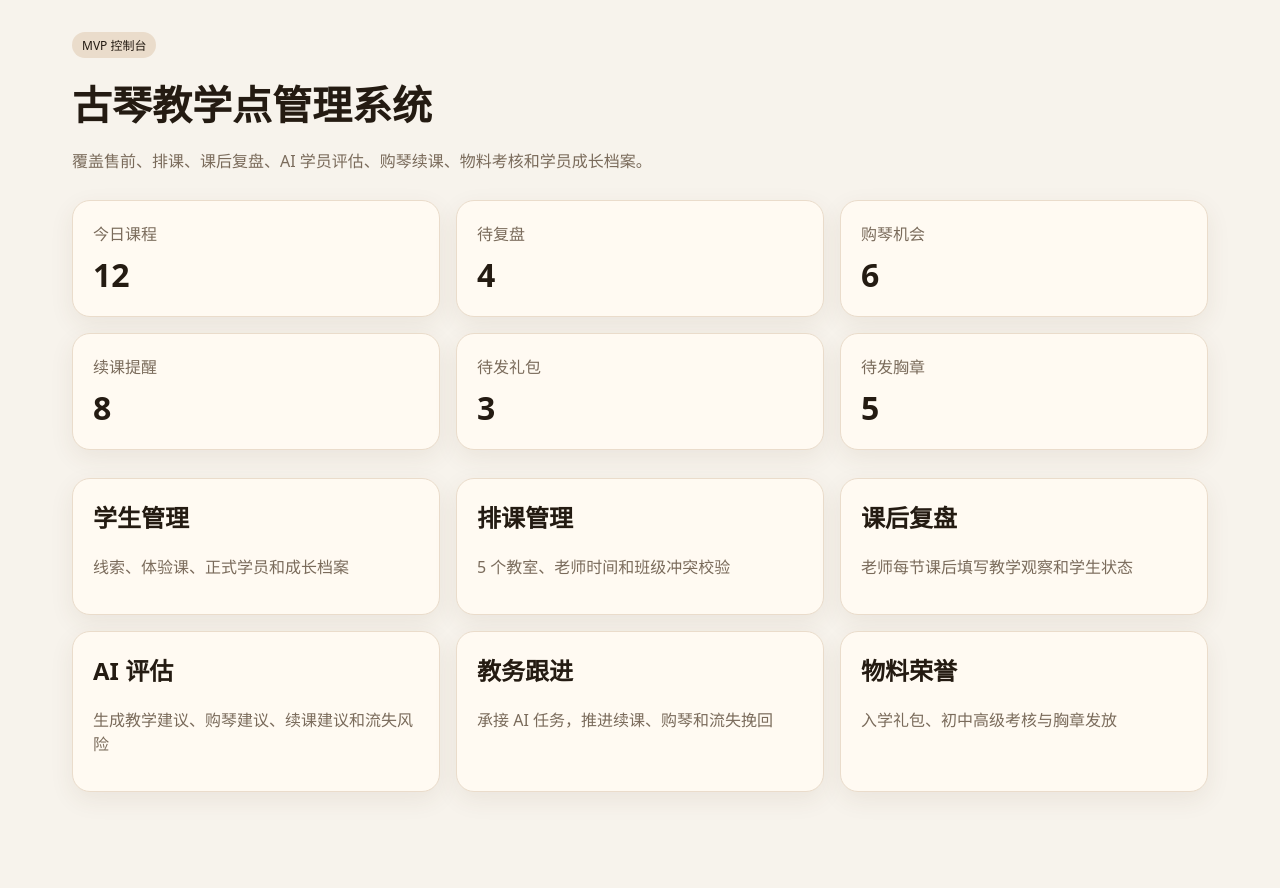
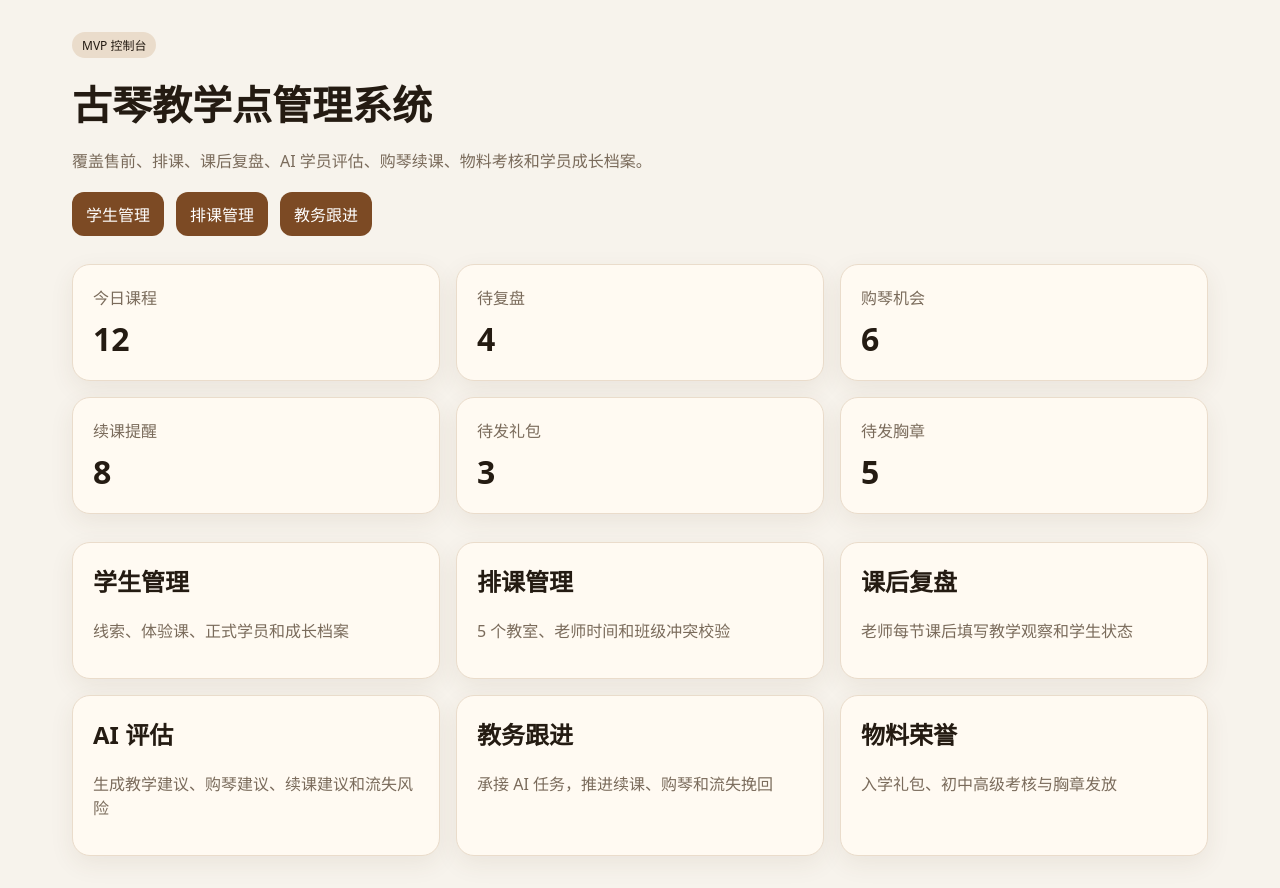
Before and after one commit to grydlmq/guqin-school-management, a Next.js app: page / in a window 1280 px wide. Before the commit the page ends 824 px from the top, so only its background shows below. Built offline with nearby package versions, Linux system fonts and the light colour scheme.

Commit message:
feat: add dashboard navigation links

```diff
--- a/app/page.tsx
+++ b/app/page.tsx
@@ -8,12 +8,12 @@ const stats = [
 ];
 
 const modules = [
-  ['学生管理', '线索、体验课、正式学员和成长档案'],
-  ['排课管理', '5 个教室、老师时间和班级冲突校验'],
-  ['课后复盘', '老师每节课后填写教学观察和学生状态'],
-  ['AI 评估', '生成教学建议、购琴建议、续课建议和流失风险'],
-  ['教务跟进', '承接 AI 任务，推进续课、购琴和流失挽回'],
-  ['物料荣誉', '入学礼包、初中高级考核与胸章发放'],
+  ['学生管理', '线索、体验课、正式学员和成长档案', '/students'],
+  ['排课管理', '5 个教室、老师时间和班级冲突校验', '/schedules'],
+  ['课后复盘', '老师每节课后填写教学观察和学生状态', '/schedules'],
+  ['AI 评估', '生成教学建议、购琴建议、续课建议和流失风险', '/followup-tasks'],
+  ['教务跟进', '承接 AI 任务，推进续课、购琴和流失挽回', '/followup-tasks'],
+  ['物料荣誉', '入学礼包、初中高级考核与胸章发放', '/students'],
 ];
 
 export default function HomePage() {
@@ -23,6 +23,11 @@ export default function HomePage() {
         <span className="badge">MVP 控制台</span>
         <h1 style={{ fontSize: 40, margin: '16px 0 8px' }}>古琴教学点管理系统</h1>
         <p className="muted">覆盖售前、排课、课后复盘、AI 学员评估、购琴续课、物料考核和学员成长档案。</p>
+        <div style={{ display: 'flex', gap: 12, marginTop: 20, flexWrap: 'wrap' }}>
+          <a className="button" href="/students">学生管理</a>
+          <a className="button" href="/schedules">排课管理</a>
+          <a className="button" href="/followup-tasks">教务跟进</a>
+        </div>
       </section>
 
       <section className="grid grid-3" style={{ marginBottom: 28 }}>
@@ -35,11 +40,11 @@ export default function HomePage() {
       </section>
 
       <section className="grid grid-3">
-        {modules.map(([title, desc]) => (
-          <div className="card" key={title}>
+        {modules.map(([title, desc, href]) => (
+          <a className="card" key={title} href={href}>
             <h2 style={{ marginTop: 0 }}>{title}</h2>
             <p className="muted">{desc}</p>
-          </div>
+          </a>
         ))}
       </section>
     </main>
```
